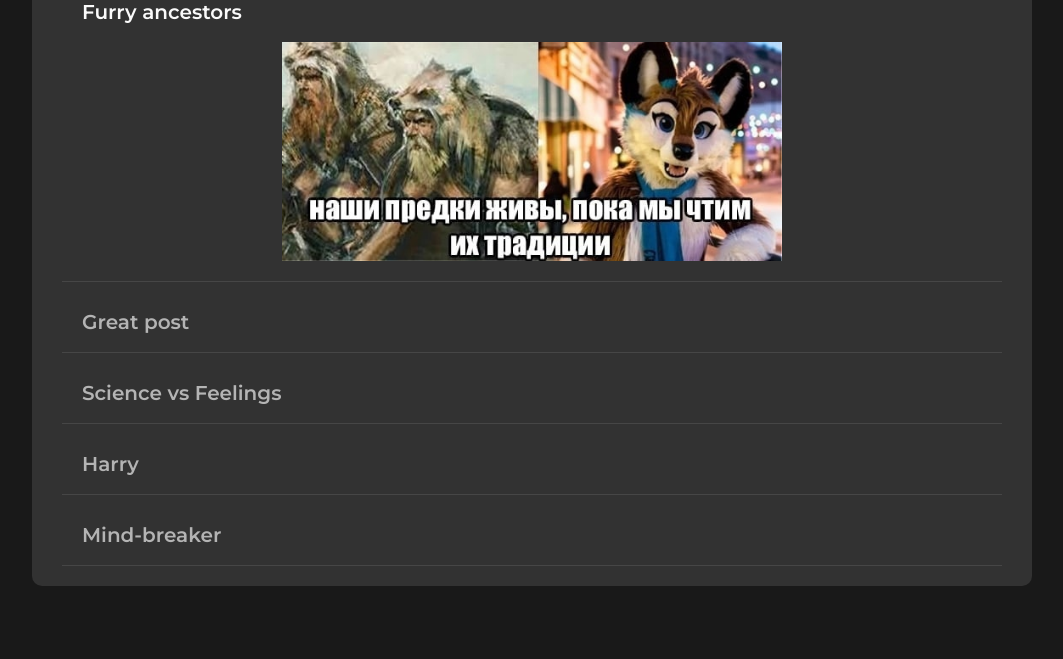
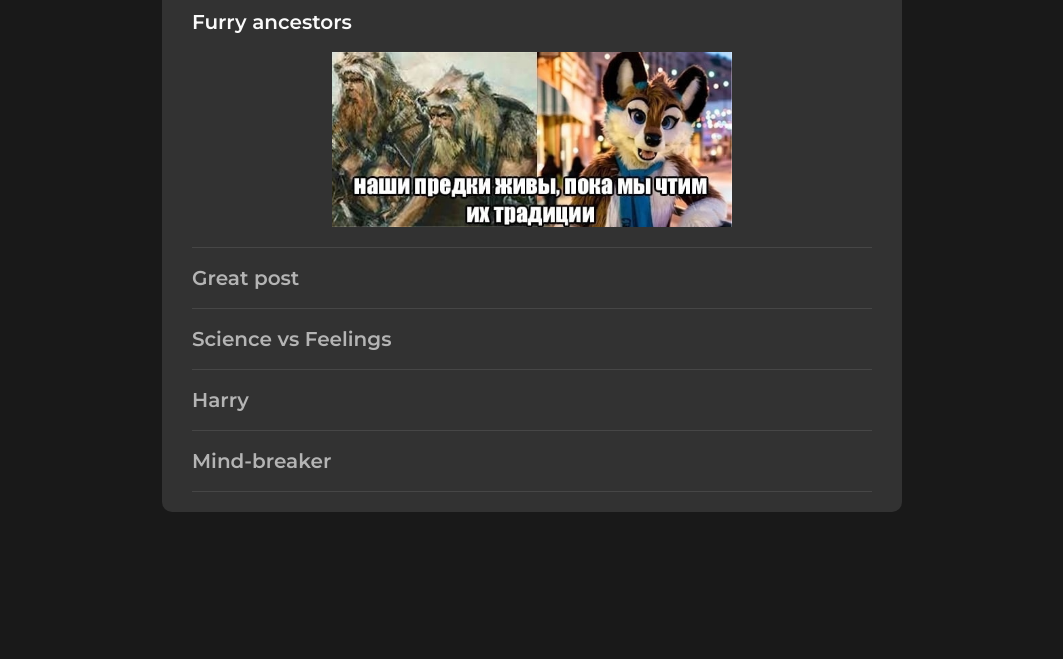
Before and after one commit to vbloodi/cssBayan, a plain HTML site: page cssBayan/index.html in a window 1280 px wide. Shown: the part 141-800 px from the top of the page, without its empty margins (108-1171 px from the left). Drawn offline with Linux system fonts and the light colour scheme.

Commit message:
feat: add hover and checked effects (Sat, Mar  11, 2023 3:50:00 PM)

```diff
--- a/cssBayan/index.html
+++ b/cssBayan/index.html
@@ -21,53 +21,53 @@
         <h1 class="accordion__title-text">CSS Bayan</h1>
         <div class="accordion__section">
           <input type="radio" name="accordion-input" id="section-1" class="accordion__input" checked />
-          <label for="section-1" class="accordion__label"
-            ><p class="label-text">Furry ancestors</p>
+          <label for="section-1" class="accordion__label">
+            <div class="label-header">
+              <p class="label-text">Furry ancestors</p>
               <img class="label-icon" src="./assets/img/plus-img.png" alt="label-icon" />
+            </div>
+            <img class="accordion__img" src="./assets/img/first-meme.jpg" alt="very funny meme" />
           </label>
-          <div class="accordion__content">
-            <img class="accordion__img" src="./assets/img/first-meme.jpg" alt="very funny meme" />
-          </div>
         </div>
         <div class="accordion__section">
           <input type="radio" name="accordion-input" id="section-2" class="accordion__input" />
           <label for="section-2" class="accordion__label">
+            <div class="label-header">
               <p class="label-text">Great post</p>
               <img class="label-icon" src="./assets/img/plus-img.png" alt="label-icon" />
+            </div>
+            <img class="accordion__img" src="./assets/img/second-meme.jpg" alt="very funny meme" />
           </label>
-          <div class="accordion__content">
-            <img class="accordion__img" src="./assets/img/second-meme.jpg" alt="very funny meme" />
-          </div>
         </div>
         <div class="accordion__section">
           <input type="radio" name="accordion-input" id="section-3" class="accordion__input" />
           <label for="section-3" class="accordion__label">
+            <div class="label-header">
               <p class="label-text">Science vs Feelings</p>
               <img class="label-icon" src="./assets/img/plus-img.png" alt="label-icon" />
+            </div>
+            <img class="accordion__img" src="./assets/img/third-meme.jpg" alt="very funny meme" />
           </label>
-          <div class="accordion__content">
-            <img class="accordion__img" src="./assets/img/third-meme.jpg" alt="very funny meme" />
-          </div>
         </div>
         <div class="accordion__section">
           <input type="radio" name="accordion-input" id="section-4" class="accordion__input" />
           <label for="section-4" class="accordion__label">
+            <div class="label-header">
               <p class="label-text">Harry</p>
               <img class="label-icon" src="./assets/img/plus-img.png" alt="label-icon" />
+            </div>
+            <img class="accordion__img" src="./assets/img/fourth-meme.jpg" alt="very funny meme" />
           </label>
-          <div class="accordion__content">
-            <img class="accordion__img" src="./assets/img/fourth-meme.jpg" alt="very funny meme" />
-          </div>
         </div>
         <div class="accordion__section">
           <input type="radio" name="accordion-input" id="section-5" class="accordion__input" />
           <label for="section-5" class="accordion__label">
+            <div class="label-header">
               <p class="label-text">Mind-breaker</p>
               <img class="label-icon" src="./assets/img/plus-img.png" alt="label-icon" />
+            </div>
+            <img class="accordion__img" src="./assets/img/fifth-meme.jpg" alt="very funny meme" />
           </label>
-          <div class="accordion__content">
-            <img class="accordion__img" src="./assets/img/fifth-meme.jpg" alt="very funny meme" />
-          </div>
         </div>
       </div>
     </div>
--- a/cssBayan/styles/style.css
+++ b/cssBayan/styles/style.css
@@ -27,8 +27,9 @@ html {
 }
 
 .body-container {
-  max-width: 1000px;
+  max-width: 800px;
   margin: 50px auto;
+  padding: 20px 30px;
 }
 
 .accordion {
@@ -46,19 +47,10 @@ html {
 }
 
 .accordion__section {
-  margin-top: 20px;
-  padding-bottom: 10px;
   border-bottom: 1px solid rgb(70, 70, 70);
 }
 
-.accordion__label,
-.accordion__content {
-  padding: 10px 20px;
-}
-
 .accordion__label {
-  display: flex;
-  justify-content: space-between;
   min-width: 500px;
   color: rgb(180, 180, 180);
   font-size: 1.25rem;
@@ -77,6 +69,13 @@ html {
   opacity: 0;
 }
 
+.label-header {
+  display: flex;
+  justify-content: space-between;
+  align-items: center;
+  min-height: 60px;
+}
+
 .accordion__label:hover {
   color: rgb(250, 250, 250);
 }
@@ -85,15 +84,26 @@ html {
   color: rgb(250, 250, 250);
 }
 
-.accordion__content {
-  display: none;
+.accordion__section:has(.accordion__input:checked) .accordion__img {
+  height: auto;
+  padding-bottom: 20px;
   opacity: 1;
   scale: 1;
-  transition: all 0.3s;
 }
 
-.accordion__input:checked ~ .accordion__content {
-  display: block;
+.accordion__section:has(.accordion__input:checked) .label-icon {
+  rotate: 45deg;
+}
+
+.accordion__section:has(.accordion__input:hover) .accordion__img {
+  height: auto;
+  padding-bottom: 20px;
+  opacity: 1;
+  scale: 1;
+}
+
+.accordion__section:has(.accordion__input:hover) .label-icon {
+  rotate: 45deg;
 }
 
 .accordion__input {
@@ -102,8 +112,13 @@ html {
 
 .accordion__img {
   display: block;
-  max-width: 500px;
+  max-width: 400px;
+  height: 0px;
   margin: 0 auto;
+  padding-bottom: 0px;
+  opacity: 0;
+  scale: 0;
+  transition: opacity, scale, max-height, 0.3s;
 }
 
 .accordion:hover .accordion__label {
@@ -117,3 +132,9 @@ html {
 .accordion__input:checked ~ .label-icon {
   background-color: red;
 }
+
+/* --- MEDIA --- */
+
+/* @media (max-width: 768px) {
+
+} */
```
Lines whose indentation alone changed are shown as unchanged.
